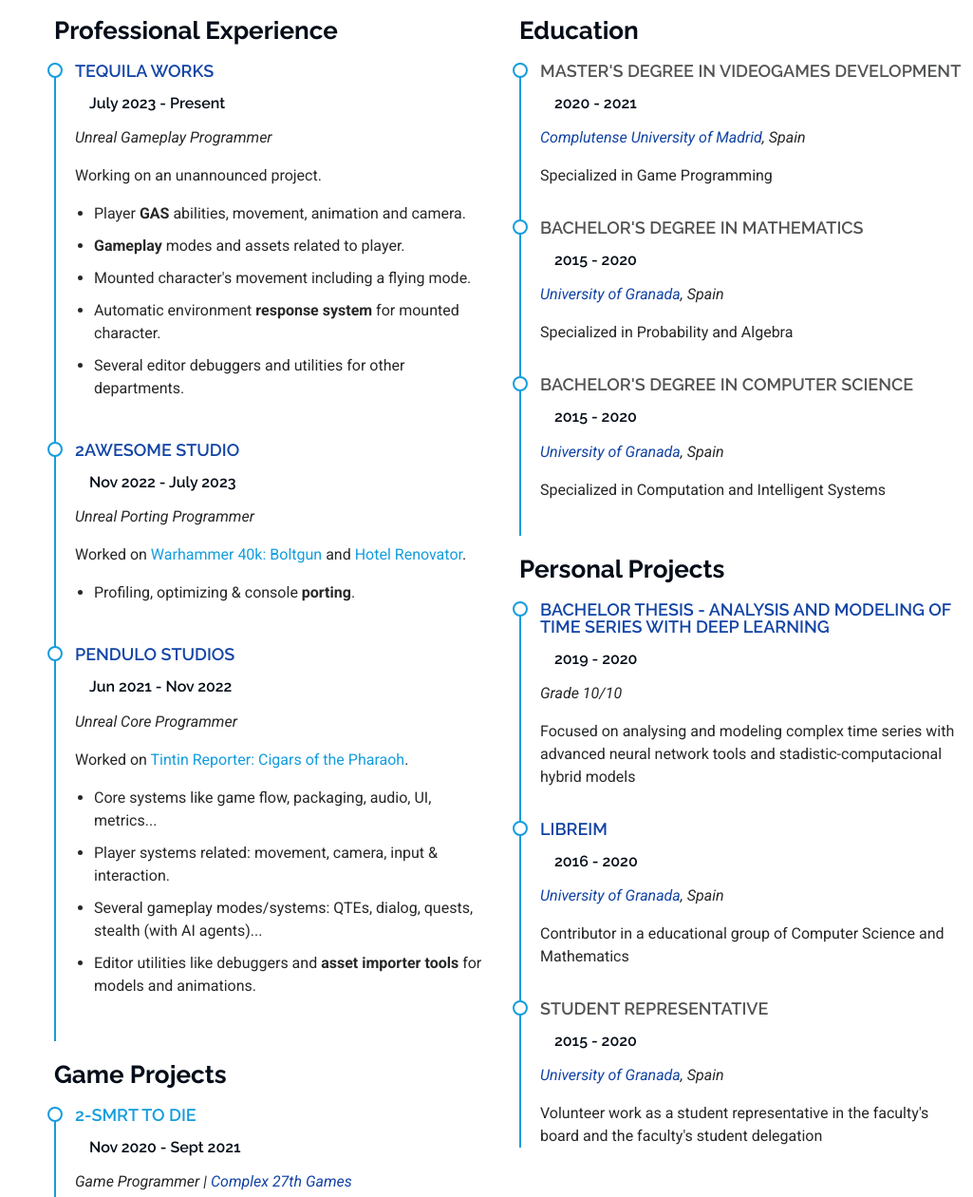
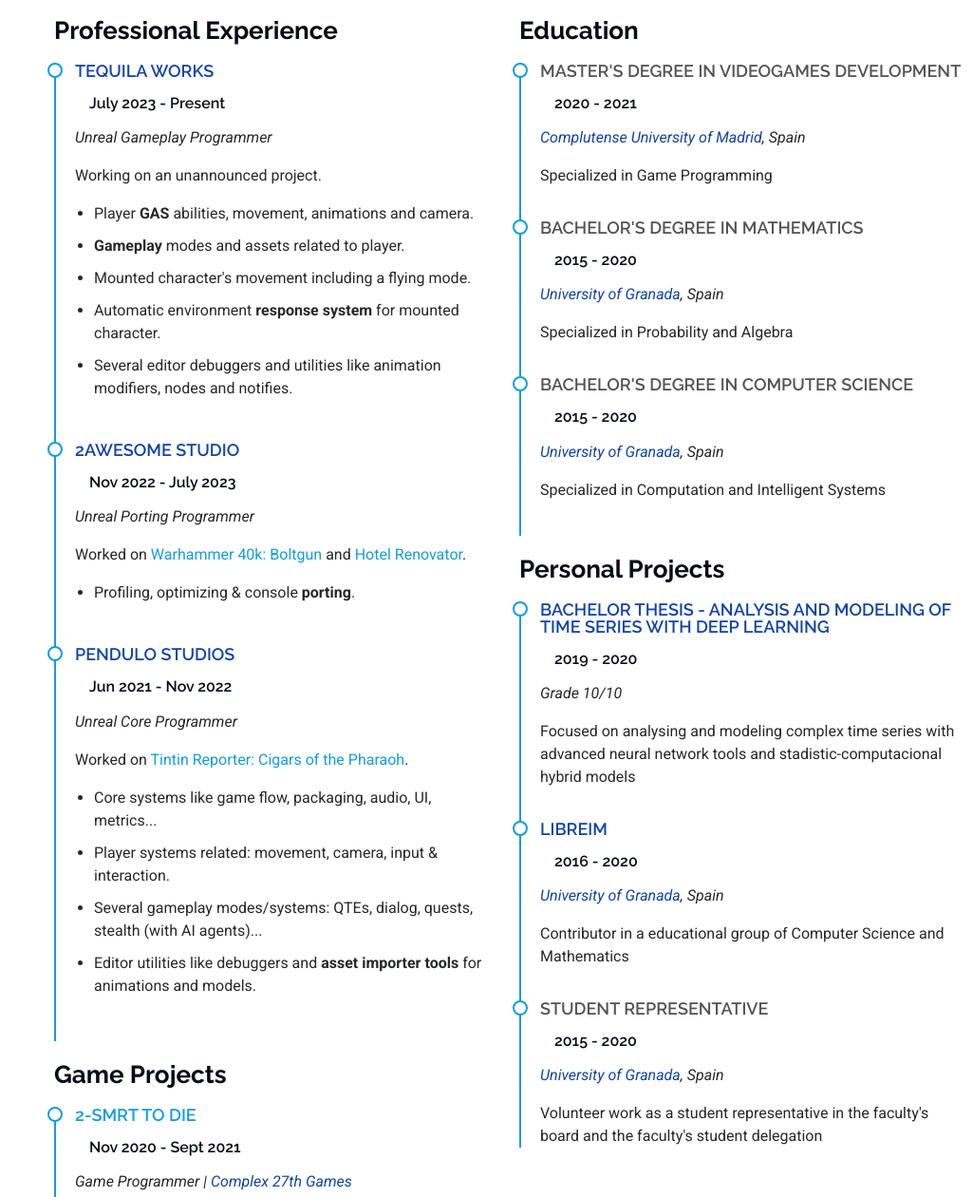
Before and after one commit to miguellenbyalex/miguellenbyalex.github.io, a plain HTML site: page index.html in a window 1280 px wide. Shown: the part 3028-4288 px from the top of the page at 95% size, without its empty margins (255-1280 px from the left). Drawn offline with Linux system fonts and the light colour scheme.

Commit message:
Update new CV

```diff
--- a/index.html
+++ b/index.html
@@ -383,11 +383,11 @@
               <p><em>Unreal Gameplay Programmer</em></p>
               <p>Working on an unannounced project.</p>
               <ul>
-                <li>Player <strong>GAS</strong> abilities, movement, animation and camera.</li>
+                <li>Player <strong>GAS</strong> abilities, movement, animations and camera.</li>
                 <li><strong>Gameplay</strong> modes and assets related to player.</li>
                 <li>Mounted character's movement including a flying mode.</li>
                 <li>Automatic environment <strong>response system</strong> for mounted character.</li>
-                <li>Several editor debuggers and utilities for other departments.</li>
+                <li>Several editor debuggers and utilities like animation modifiers, nodes and notifies.</li>
               </ul>
             </div>
 
@@ -410,7 +410,7 @@
                 <li>Core systems like game flow, packaging, audio, UI, metrics...</li>
                 <li>Player systems related: movement, camera, input &amp interaction.</li>
                 <li>Several gameplay modes/systems: QTEs, dialog, quests, stealth (with AI agents)... </li>
-                <li>Editor utilities like debuggers and <strong>asset importer tools</strong> for models and animations.</li>
+                <li>Editor utilities like debuggers and <strong>asset importer tools</strong> for animations and models.</li>
               </ul>
             </div>
 
```
Also changed, not shown: 1 other file.
